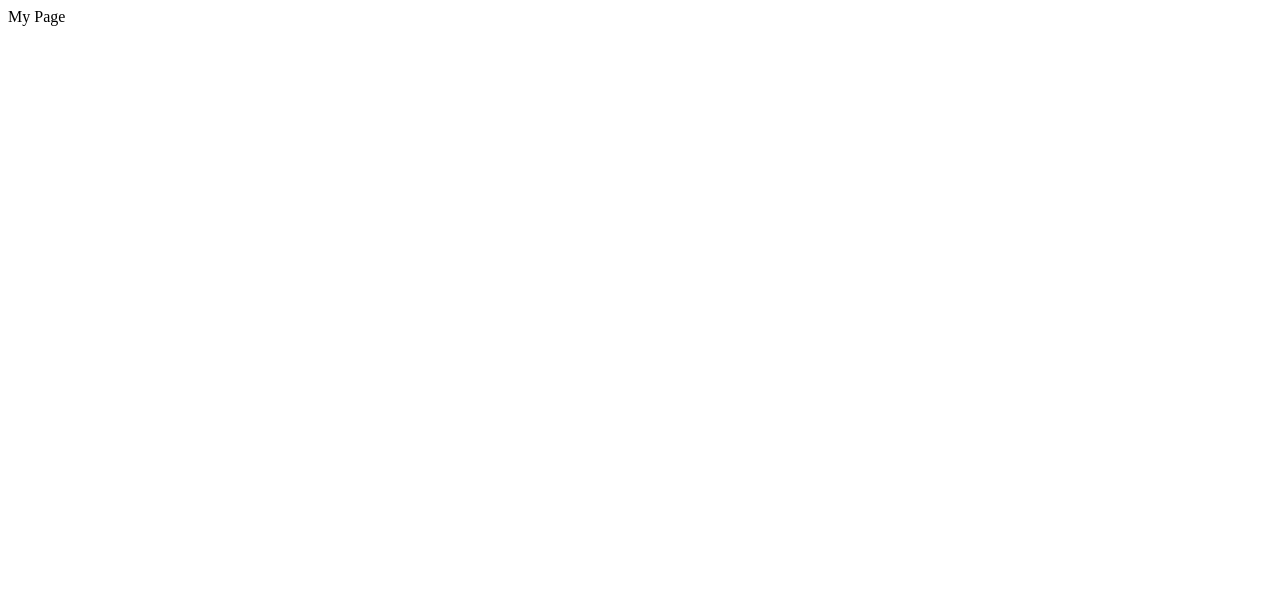
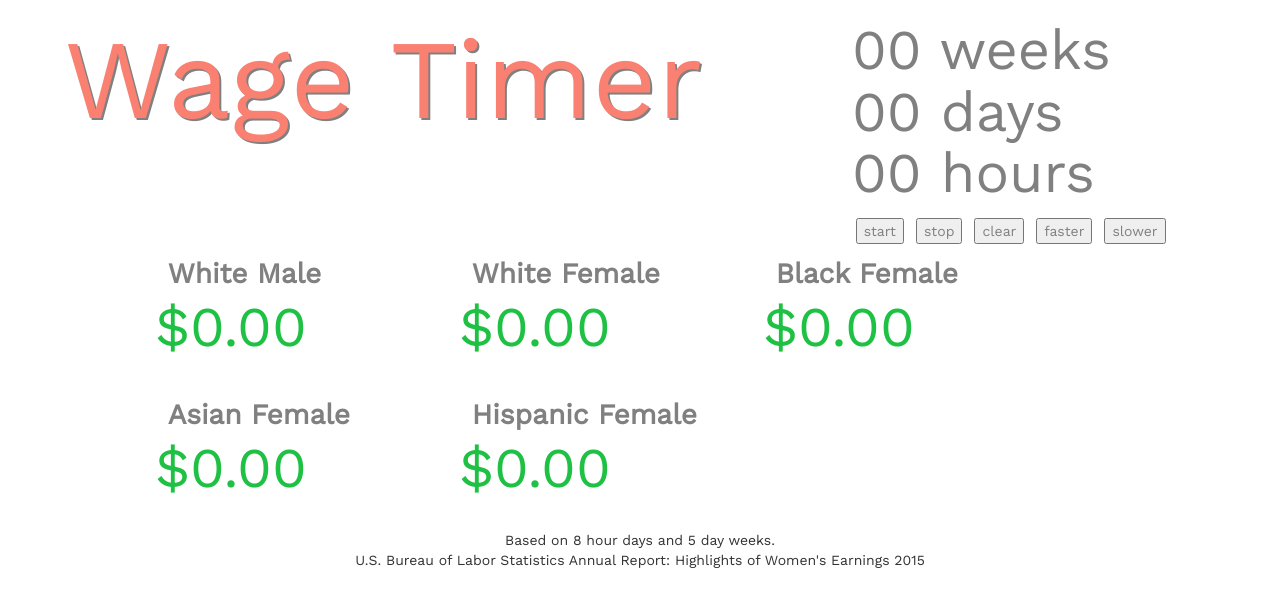
Before and after one commit to CircleSpin/WHACK-Spring-2017, a plain HTML site: page index.html in a window 1280 px wide. Drawn offline with nearby package versions, Linux system fonts and the light colour scheme.

Commit message:
html original attempt 1

```diff
--- a/index.html
+++ b/index.html
@@ -1 +1,157 @@
-My Page
+<!doctype html>
+
+<html lang="en">
+
+	<head>
+
+		<meta charset="utf-8">
+
+		<meta name="viewport" content="width=device-width, initial-scale=1">
+
+		<link rel="stylesheet" href="https://maxcdn.bootstrapcdn.com/bootstrap/3.3.7/css/bootstrap.min.css">
+
+		<link href="style.css" rel="stylesheet">
+
+		<!--<link rel="shortcut icon" href="images/favicon.ico" /> -->
+
+		<link href="https://fonts.googleapis.com/css?family=Work+Sans" rel="stylesheet">
+
+		<script src="https://ajax.googleapis.com/ajax/libs/jquery/3.1.1/jquery.min.js"></script>
+
+		<script src="https://maxcdn.bootstrapcdn.com/bootstrap/3.3.7/js/bootstrap.min.js"></script>
+
+
+
+
+
+		<title> Wage Timer</title>
+
+
+
+	</head>
+
+	<body>
+
+
+
+<div class = "row" class ="header-area">
+
+		<header class="col-md-8" >
+
+			Wage Timer
+
+		</header>
+
+		<div class="col-md-4">
+
+				<div class = "timer">
+
+		<h1>
+
+				<time>00 weeks <br> 00 days <br>  00 hours</time>
+
+		</h1>
+
+	<button id="start">start</button>
+
+	<button id="stop">stop</button>
+
+	<button id="clear">clear</button>
+
+	<button id="speedup">faster</button>
+	<button id="slowdown">slower</button>
+
+		</div>
+
+		</div>
+
+</div>
+
+		<div class = "container" class = "row">
+
+
+			<div class="col-md-2" class="category-box" >
+
+				<p class ="label">
+						White Male
+				</p>
+
+				<p id="whitemale" class = "numcolor">
+					$0.00
+				</p>
+
+			</div>
+
+
+
+			<div class="col-md-2" class="category-box">
+
+				<p class ="label">
+						White Female
+				</p>
+
+				<p id="whitefemale" class = "numcolor">
+						$0.00
+				</p>
+
+			</div>
+
+
+
+			<div class="col-md-2" class="category-box"'>
+
+				<p class ="label">
+						Black Female
+				</p>
+
+				<p id="blackfemale" class = "numcolor">
+					$0.00
+
+				</p>
+
+			</div>
+
+
+
+			<div class="col-md-2" class="category-box" >
+
+				<p class ="label">
+					Asian Female
+				</p>
+
+				<p id="asianfemale" class = "numcolor">
+					$0.00
+				</p>
+
+			</div>
+
+
+
+			<div class="col-md-2" class="category-box" >
+
+
+				<p class ="label">
+						Hispanic Female
+				</p>
+
+				<p id="hispanicfemale" class = "numcolor">
+					$0.00
+				</p>
+
+
+			</div>
+
+
+		</div>
+
+
+
+	<script src="app.js"></script>
+	<footer>
+	<p>Based on 8 hour days and 5 day weeks. <br> U.S. Bureau of Labor Statistics  Annual Report: Highlights of Women's Earnings 2015</p>
+	</footer>
+	</body>
+
+
+
+</html>
```
